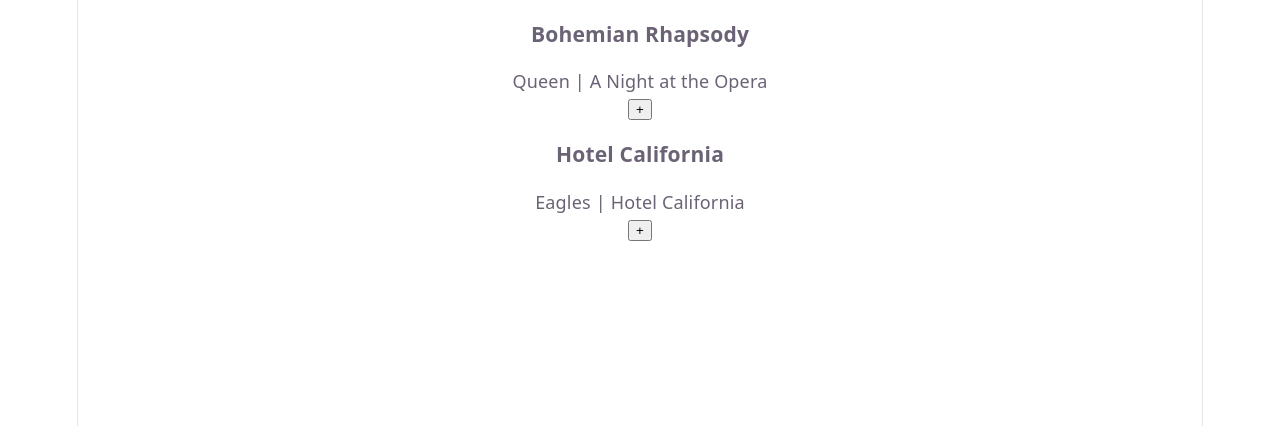
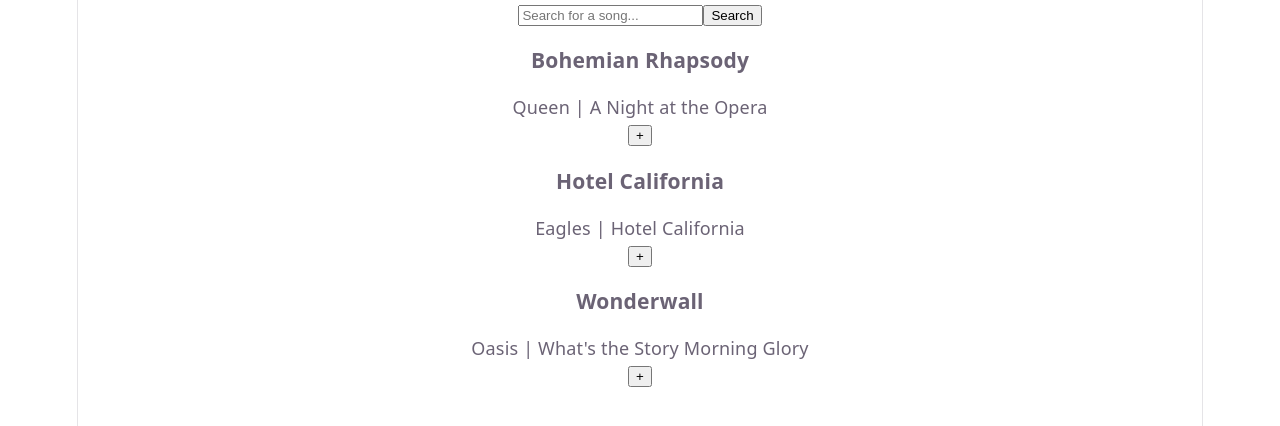
Before and after one commit to MelissaJones98/Jammming, a React (Vite) app: page / in a window 1280 px wide. Shown: the top 426 px of the page. Built offline with nearby package versions, Linux system fonts and the light colour scheme.

Commit message:
added and tested functionality of searchbar

```diff
--- a/src/App.jsx
+++ b/src/App.jsx
@@ -1,11 +1,18 @@
 import React from 'react';
-import Track from './components/Track';
+import SearchBar from './components/SearchBar';
+import TrackList from './components/TrackList';
 
 function App() {
+  const tracks = [
+    { id: 1, name: "Bohemian Rhapsody", artist: "Queen", album: "A Night at the Opera" },
+    { id: 2, name: "Hotel California", artist: "Eagles", album: "Hotel California" },
+    { id: 3, name: "Wonderwall", artist: "Oasis", album: "What's the Story Morning Glory" },
+  ];
+
   return (
     <div>
-      <Track name="Bohemian Rhapsody" artist="Queen" album="A Night at the Opera" />
-      <Track name="Hotel California" artist="Eagles" album="Hotel California" />
+      <SearchBar />
+      <TrackList tracks={tracks} />
     </div>
   );
 }
--- a/src/components/SearchBar.jsx
+++ b/src/components/SearchBar.jsx
@@ -0,0 +1,23 @@
+import React, { useState } from 'react';
+
+function SearchBar() {
+  const [searchTerm, setSearchTerm] = useState('');
+
+  function handleSearch() {
+    alert('You searched for: ' + searchTerm);
+  }
+
+  return (
+    <div>
+      <input
+        type="text"
+        placeholder="Search for a song..."
+        value={searchTerm}
+        onChange={e => setSearchTerm(e.target.value)}
+      />
+      <button onClick={handleSearch}>Search</button>
+    </div>
+  );
+}
+
+export default SearchBar;
--- a/src/components/TrackList.jsx
+++ b/src/components/TrackList.jsx
@@ -0,0 +1,19 @@
+import React from 'react';
+import Track from './Track';
+
+function TrackList(props) {
+  return (
+    <div>
+      {props.tracks.map(track => (
+        <Track
+          key={track.id}
+          name={track.name}
+          artist={track.artist}
+          album={track.album}
+        />
+      ))}
+    </div>
+  );
+}
+
+export default TrackList;
```
